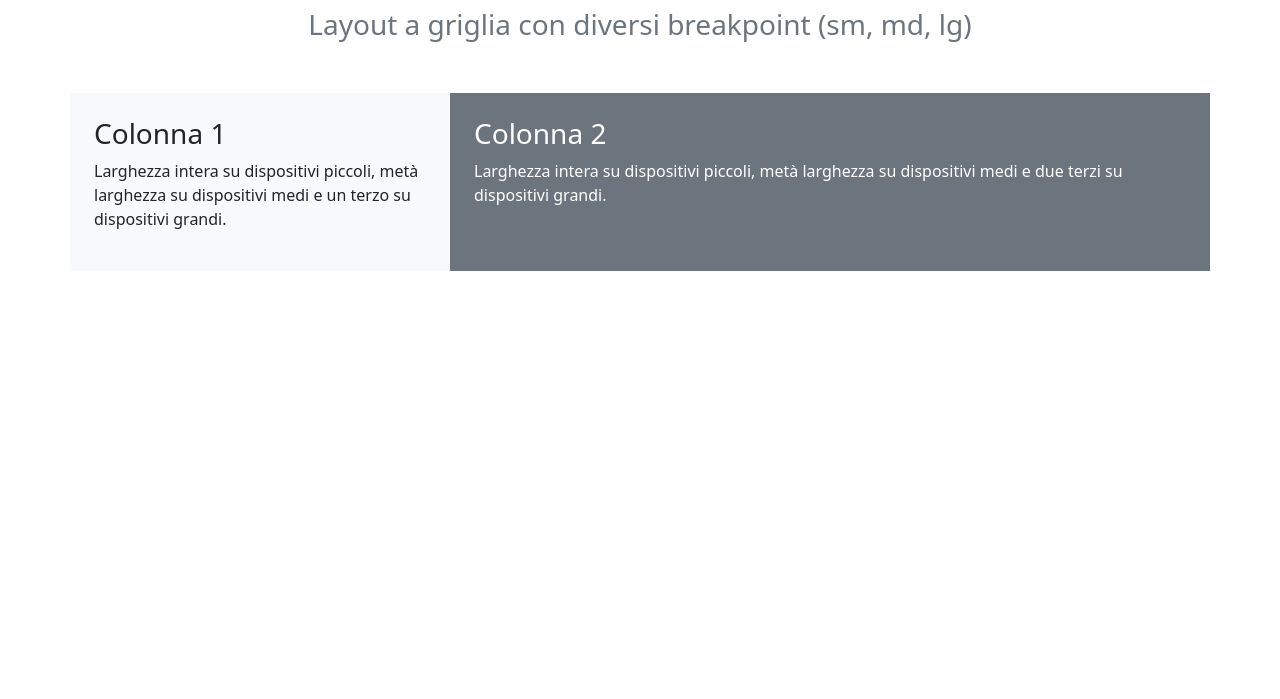
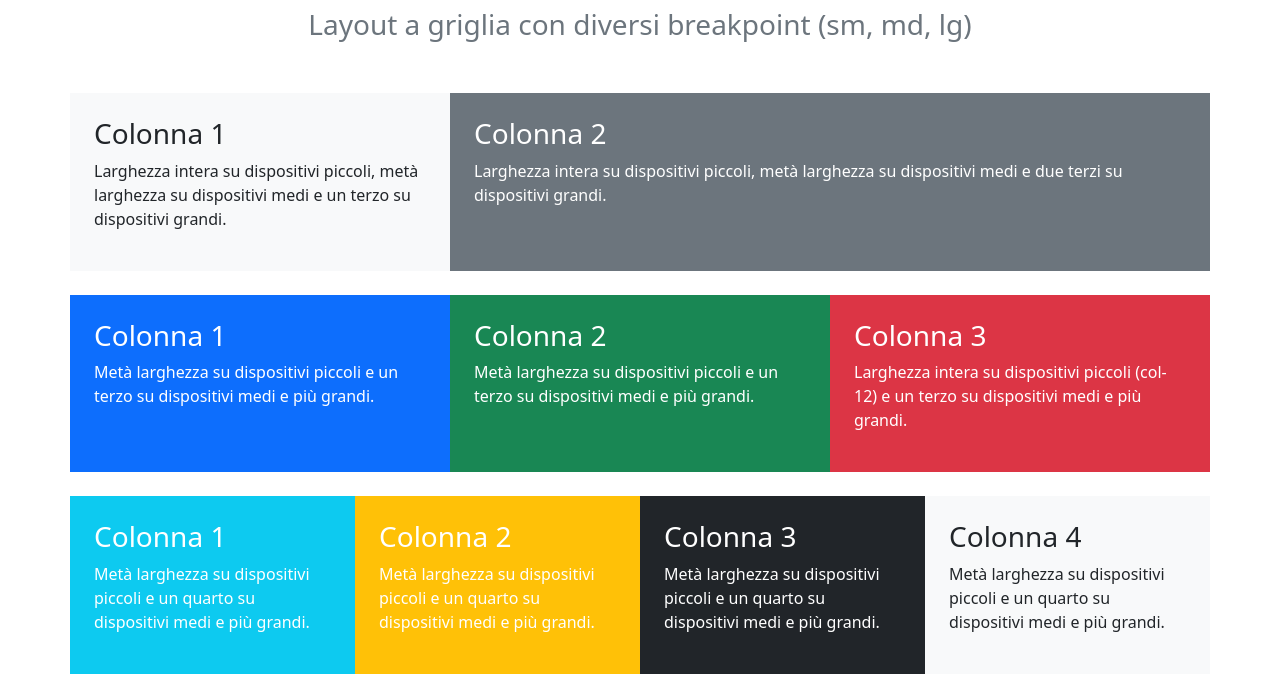
Before and after one commit to fabiodagostino27/htmlcss-bootstrap-layout, a plain HTML site: page index.html in a window 1280 px wide. Shown: the part 101-800 px from the top of the page. Drawn offline with nearby package versions, Linux system fonts and the light colour scheme.

Commit message:
Exercise finished

```diff
--- a/index.html
+++ b/index.html
@@ -12,8 +12,8 @@
         <span class="fs-3 text-secondary">Layout a griglia con diversi breakpoint (sm, md, lg)</span>
     </div>
 
-    <div class="container ">
-        <div class="row">
+    <div class="container">
+        <div class="row mb-4">
             <div class="col-sm-12 col-md-6 col-lg-4 p-4 bg-body-tertiary">
                 <h3>Colonna 1</h3>
                 <p>
@@ -29,6 +29,67 @@
                 </p>
             </div>
         </div>
+
+        <div class="row mb-4">
+            <div class="col-sm-6 col-md-4 bg-primary text-white p-4">
+                <h3>Colonna 1</h3>
+                <p>
+                    Metà larghezza su dispositivi
+                    piccoli e un terzo su dispositivi
+                    medi e più grandi.
+                </p>
+            </div>
+            <div class="col-sm-6 col-md-4 bg-success text-white p-4">
+                <h3>Colonna 2</h3>
+                <p>
+                    Metà larghezza su dispositivi
+                    piccoli e un terzo su dispositivi
+                    medi e più grandi.
+                </p>
+            </div>
+            <div class="col-sm-12 col-md-4 bg-danger text-white p-4">
+                <h3>Colonna 3</h3>
+                <p>
+                    Larghezza intera su dispositivi piccoli (col-12) e un terzo su dispositivi
+                    medi e più grandi.
+                </p>
+            </div>
+        </div>
+
+        <div class="row">
+            <div class="col-sm-6 col-md-3 bg-info text-white p-4">
+                <h3>Colonna 1</h3>
+                <p>
+                    Metà larghezza su dispositivi
+                    piccoli e un quarto su
+                    dispositivi medi e più grandi.
+                </p>
+            </div>
+            <div class="col-sm-6 col-md-3 bg-warning text-white p-4">
+                <h3>Colonna 2</h3>
+                <p>
+                    Metà larghezza su dispositivi
+                    piccoli e un quarto su
+                    dispositivi medi e più grandi.
+                </p>
+            </div>
+            <div class="col-sm-6 col-md-3 bg-dark text-white p-4">
+                <h3>Colonna 3</h3>
+                <p>
+                    Metà larghezza su dispositivi
+                    piccoli e un quarto su
+                    dispositivi medi e più grandi.
+                </p>
+            </div>
+            <div class="col-sm-6 col-md-3 bg-body-tertiary p-4">
+                <h3>Colonna 4</h3>
+                <p>
+                    Metà larghezza su dispositivi
+                    piccoli e un quarto su
+                    dispositivi medi e più grandi.
+                </p>
+            </div>
+        </div>
     </div>
 
 
```
